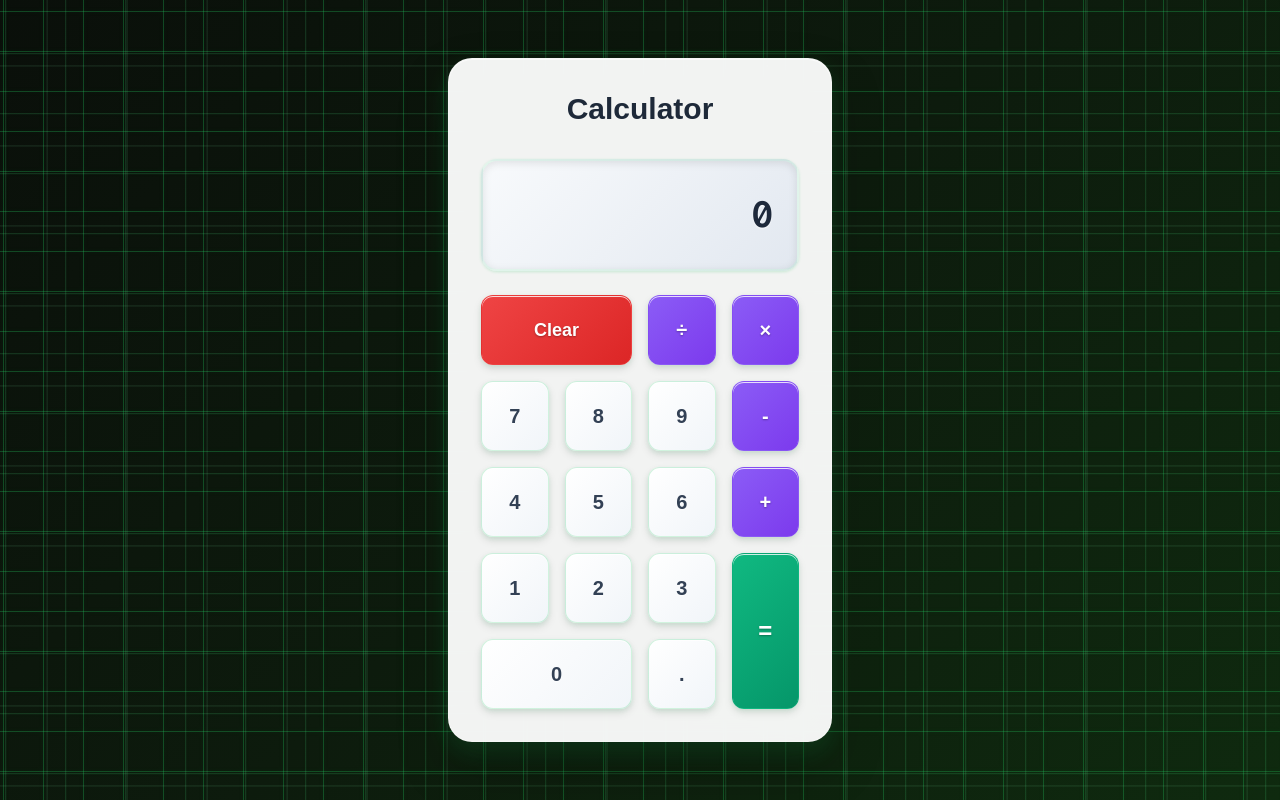
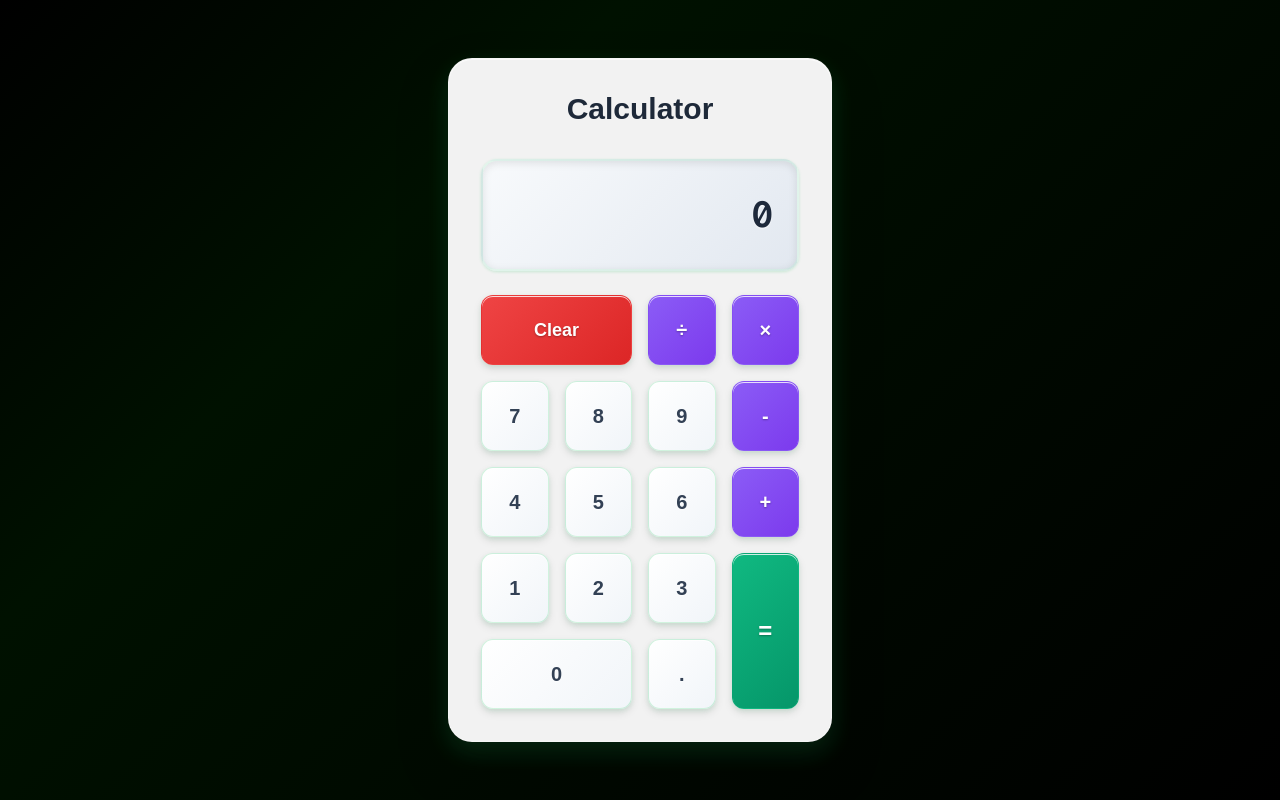
Before and after one commit to ns-test-org/calc, a Next.js app in the folder packages/new-web-app-room/: page / in a window 1280 px wide. Built offline with nearby package versions, Linux system fonts and the light colour scheme.

Commit message:
AI chat session: Updated code and files

```diff
--- a/packages/new-web-app-room/src/app/globals.css
+++ b/packages/new-web-app-room/src/app/globals.css
@@ -148,14 +148,14 @@ body {
   animation: bounce-horizontal 1.5s ease-in-out infinite;
 }
 
-/* Animated Neon Green Grid Background */
+/* Matrix Text Rain Background */
 .animated-grid-bg {
   position: fixed;
   top: 0;
   left: 0;
   width: 100vw;
   height: 100vh;
-  background: linear-gradient(135deg, #0a0f0a 0%, #0d1b0d 50%, #0f2a0f 100%);
+  background: linear-gradient(135deg, #000000 0%, #001100 30%, #000000 100%);
   z-index: -2;
 }
 
@@ -168,63 +168,62 @@ body {
   z-index: -1;
   pointer-events: none;
   overflow: hidden;
+  font-family: 'Courier New', monospace;
+  font-size: 14px;
+  color: #00ff41;
 }
 
-.grid-lines {
+.matrix-column {
   position: absolute;
-  width: 120%;
-  height: 120%;
-  top: -10%;
-  left: -10%;
-  background-image:
-    linear-gradient(rgba(34, 197, 94, 0.3) 1px, transparent 1px),
-    linear-gradient(90deg, rgba(34, 197, 94, 0.3) 1px, transparent 1px);
-  background-size: 40px 40px;
-  animation: gridSlide1 20s linear infinite;
-  filter: drop-shadow(0 0 2px rgba(34, 197, 94, 0.2));
+  top: -100vh;
+  white-space: nowrap;
+  animation: matrix-fall linear infinite;
+  text-shadow: 0 0 5px #00ff41;
+  opacity: 0.7;
+  line-height: 1.2;
 }
 
-.grid-lines-2 {
-  position: absolute;
-  width: 120%;
-  height: 120%;
-  top: -10%;
-  left: -10%;
-  background-image:
-    linear-gradient(rgba(74, 222, 128, 0.2) 1px, transparent 1px),
-    linear-gradient(90deg, rgba(74, 222, 128, 0.2) 1px, transparent 1px);
-  background-size: 60px 60px;
-  animation: gridSlide2 25s linear infinite reverse;
-  filter: drop-shadow(0 0 2px rgba(74, 222, 128, 0.15));
-}
+/* Matrix columns with different positions and timings */
+.matrix-column:nth-child(1) { left: 2%; animation-duration: 8s; animation-delay: 0s; }
+.matrix-column:nth-child(2) { left: 6%; animation-duration: 12s; animation-delay: 1s; }
+.matrix-column:nth-child(3) { left: 10%; animation-duration: 10s; animation-delay: 2s; }
+.matrix-column:nth-child(4) { left: 14%; animation-duration: 15s; animation-delay: 0.5s; }
+.matrix-column:nth-child(5) { left: 18%; animation-duration: 9s; animation-delay: 3s; }
+.matrix-column:nth-child(6) { left: 22%; animation-duration: 11s; animation-delay: 1.5s; }
+.matrix-column:nth-child(7) { left: 26%; animation-duration: 13s; animation-delay: 2.5s; }
+.matrix-column:nth-child(8) { left: 30%; animation-duration: 8s; animation-delay: 4s; }
+.matrix-column:nth-child(9) { left: 34%; animation-duration: 14s; animation-delay: 0.8s; }
+.matrix-column:nth-child(10) { left: 38%; animation-duration: 10s; animation-delay: 3.2s; }
+.matrix-column:nth-child(11) { left: 42%; animation-duration: 12s; animation-delay: 1.8s; }
+.matrix-column:nth-child(12) { left: 46%; animation-duration: 9s; animation-delay: 4.5s; }
+.matrix-column:nth-child(13) { left: 50%; animation-duration: 11s; animation-delay: 2.2s; }
+.matrix-column:nth-child(14) { left: 54%; animation-duration: 13s; animation-delay: 0.3s; }
+.matrix-column:nth-child(15) { left: 58%; animation-duration: 8s; animation-delay: 3.8s; }
+.matrix-column:nth-child(16) { left: 62%; animation-duration: 15s; animation-delay: 1.2s; }
+.matrix-column:nth-child(17) { left: 66%; animation-duration: 10s; animation-delay: 4.2s; }
+.matrix-column:nth-child(18) { left: 70%; animation-duration: 12s; animation-delay: 2.8s; }
+.matrix-column:nth-child(19) { left: 74%; animation-duration: 9s; animation-delay: 0.7s; }
+.matrix-column:nth-child(20) { left: 78%; animation-duration: 14s; animation-delay: 3.5s; }
+.matrix-column:nth-child(21) { left: 82%; animation-duration: 11s; animation-delay: 1.7s; }
+.matrix-column:nth-child(22) { left: 86%; animation-duration: 13s; animation-delay: 4.8s; }
+.matrix-column:nth-child(23) { left: 90%; animation-duration: 8s; animation-delay: 2.3s; }
+.matrix-column:nth-child(24) { left: 94%; animation-duration: 10s; animation-delay: 0.9s; }
 
-.grid-lines-3 {
-  position: absolute;
-  width: 120%;
-  height: 120%;
-  top: -10%;
-  left: -10%;
-  background-image:
-    linear-gradient(rgba(134, 239, 172, 0.15) 1px, transparent 1px),
-    linear-gradient(90deg, rgba(134, 239, 172, 0.15) 1px, transparent 1px);
-  background-size: 80px 80px;
-  animation: gridSlide3 30s linear infinite;
-  filter: drop-shadow(0 0 1px rgba(134, 239, 172, 0.1));
-}
-
-@keyframes gridSlide1 {
-  0% { transform: translate(0, 0); }
-  100% { transform: translate(40px, 40px); }
-}
-
-@keyframes gridSlide2 {
-  0% { transform: translate(0, 0); }
-  100% { transform: translate(-60px, -60px); }
-}
-
-@keyframes gridSlide3 {
-  0% { transform: translate(0, 0); }
-  100% { transform: translate(80px, -80px); }
+@keyframes matrix-fall {
+  0% {
+    transform: translateY(-100vh);
+    opacity: 0;
+  }
+  10% {
+    opacity: 0.7;
+  }
+  90% {
+    opacity: 0.7;
+  }
+  100% {
+    transform: translateY(100vh);
+    opacity: 0;
+  }
 }
 
 /* Enhanced Calculator Styling - Make it POP! */
--- a/packages/new-web-app-room/src/app/page.tsx
+++ b/packages/new-web-app-room/src/app/page.tsx
@@ -84,11 +84,32 @@ export default function Calculator() {
       {/* Fixed background */}
       <div className="animated-grid-bg" />
 
-      {/* Animated grid layers */}
+      {/* Matrix text rain */}
       <div className="animated-grid">
-        <div className="grid-lines" />
-        <div className="grid-lines-2" />
-        <div className="grid-lines-3" />
+        <div className="matrix-column">01001010<br/>11010110<br/>00110101<br/>10101001<br/>01110010<br/>11001100<br/>00101110<br/>10110011<br/>01001101<br/>11100001<br/>00011010<br/>10101111<br/>01110100<br/>11010010<br/>00101001<br/>10111000<br/>01001110<br/>11010101<br/>00110010<br/>10101100</div>
+        <div className="matrix-column">11010101<br/>00101110<br/>10110011<br/>01001101<br/>11100001<br/>00011010<br/>10101111<br/>01110100<br/>11010010<br/>00101001<br/>10111000<br/>01001110<br/>11010101<br/>00110010<br/>10101100<br/>01001010<br/>11010110<br/>00110101<br/>10101001<br/>01110010</div>
+        <div className="matrix-column">00110101<br/>10101001<br/>01110010<br/>11001100<br/>00101110<br/>10110011<br/>01001101<br/>11100001<br/>00011010<br/>10101111<br/>01110100<br/>11010010<br/>00101001<br/>10111000<br/>01001110<br/>11010101<br/>00110010<br/>10101100<br/>01001010<br/>11010110</div>
+        <div className="matrix-column">10110011<br/>01001101<br/>11100001<br/>00011010<br/>10101111<br/>01110100<br/>11010010<br/>00101001<br/>10111000<br/>01001110<br/>11010101<br/>00110010<br/>10101100<br/>01001010<br/>11010110<br/>00110101<br/>10101001<br/>01110010<br/>11001100<br/>00101110</div>
+        <div className="matrix-column">01110100<br/>11010010<br/>00101001<br/>10111000<br/>01001110<br/>11010101<br/>00110010<br/>10101100<br/>01001010<br/>11010110<br/>00110101<br/>10101001<br/>01110010<br/>11001100<br/>00101110<br/>10110011<br/>01001101<br/>11100001<br/>00011010<br/>10101111</div>
+        <div className="matrix-column">11010101<br/>00110010<br/>10101100<br/>01001010<br/>11010110<br/>00110101<br/>10101001<br/>01110010<br/>11001100<br/>00101110<br/>10110011<br/>01001101<br/>11100001<br/>00011010<br/>10101111<br/>01110100<br/>11010010<br/>00101001<br/>10111000<br/>01001110</div>
+        <div className="matrix-column">00101110<br/>10110011<br/>01001101<br/>11100001<br/>00011010<br/>10101111<br/>01110100<br/>11010010<br/>00101001<br/>10111000<br/>01001110<br/>11010101<br/>00110010<br/>10101100<br/>01001010<br/>11010110<br/>00110101<br/>10101001<br/>01110010<br/>11001100</div>
+        <div className="matrix-column">10101111<br/>01110100<br/>11010010<br/>00101001<br/>10111000<br/>01001110<br/>11010101<br/>00110010<br/>10101100<br/>01001010<br/>11010110<br/>00110101<br/>10101001<br/>01110010<br/>11001100<br/>00101110<br/>10110011<br/>01001101<br/>11100001<br/>00011010</div>
+        <div className="matrix-column">01001110<br/>11010101<br/>00110010<br/>10101100<br/>01001010<br/>11010110<br/>00110101<br/>10101001<br/>01110010<br/>11001100<br/>00101110<br/>10110011<br/>01001101<br/>11100001<br/>00011010<br/>10101111<br/>01110100<br/>11010010<br/>00101001<br/>10111000</div>
+        <div className="matrix-column">11010110<br/>00110101<br/>10101001<br/>01110010<br/>11001100<br/>00101110<br/>10110011<br/>01001101<br/>11100001<br/>00011010<br/>10101111<br/>01110100<br/>11010010<br/>00101001<br/>10111000<br/>01001110<br/>11010101<br/>00110010<br/>10101100<br/>01001010</div>
+        <div className="matrix-column">00011010<br/>10101111<br/>01110100<br/>11010010<br/>00101001<br/>10111000<br/>01001110<br/>11010101<br/>00110010<br/>10101100<br/>01001010<br/>11010110<br/>00110101<br/>10101001<br/>01110010<br/>11001100<br/>00101110<br/>10110011<br/>01001101<br/>11100001</div>
+        <div className="matrix-column">10111000<br/>01001110<br/>11010101<br/>00110010<br/>10101100<br/>01001010<br/>11010110<br/>00110101<br/>10101001<br/>01110010<br/>11001100<br/>00101110<br/>10110011<br/>01001101<br/>11100001<br/>00011010<br/>10101111<br/>01110100<br/>11010010<br/>00101001</div>
+        <div className="matrix-column">00110101<br/>10101001<br/>01110010<br/>11001100<br/>00101110<br/>10110011<br/>01001101<br/>11100001<br/>00011010<br/>10101111<br/>01110100<br/>11010010<br/>00101001<br/>10111000<br/>01001110<br/>11010101<br/>00110010<br/>10101100<br/>01001010<br/>11010110</div>
+        <div className="matrix-column">11001100<br/>00101110<br/>10110011<br/>01001101<br/>11100001<br/>00011010<br/>10101111<br/>01110100<br/>11010010<br/>00101001<br/>10111000<br/>01001110<br/>11010101<br/>00110010<br/>10101100<br/>01001010<br/>11010110<br/>00110101<br/>10101001<br/>01110010</div>
+        <div className="matrix-column">01110010<br/>11001100<br/>00101110<br/>10110011<br/>01001101<br/>11100001<br/>00011010<br/>10101111<br/>01110100<br/>11010010<br/>00101001<br/>10111000<br/>01001110<br/>11010101<br/>00110010<br/>10101100<br/>01001010<br/>11010110<br/>00110101<br/>10101001</div>
+        <div className="matrix-column">11100001<br/>00011010<br/>10101111<br/>01110100<br/>11010010<br/>00101001<br/>10111000<br/>01001110<br/>11010101<br/>00110010<br/>10101100<br/>01001010<br/>11010110<br/>00110101<br/>10101001<br/>01110010<br/>11001100<br/>00101110<br/>10110011<br/>01001101</div>
+        <div className="matrix-column">00101001<br/>10111000<br/>01001110<br/>11010101<br/>00110010<br/>10101100<br/>01001010<br/>11010110<br/>00110101<br/>10101001<br/>01110010<br/>11001100<br/>00101110<br/>10110011<br/>01001101<br/>11100001<br/>00011010<br/>10101111<br/>01110100<br/>11010010</div>
+        <div className="matrix-column">10101100<br/>01001010<br/>11010110<br/>00110101<br/>10101001<br/>01110010<br/>11001100<br/>00101110<br/>10110011<br/>01001101<br/>11100001<br/>00011010<br/>10101111<br/>01110100<br/>11010010<br/>00101001<br/>10111000<br/>01001110<br/>11010101<br/>00110010</div>
+        <div className="matrix-column">01001101<br/>11100001<br/>00011010<br/>10101111<br/>01110100<br/>11010010<br/>00101001<br/>10111000<br/>01001110<br/>11010101<br/>00110010<br/>10101100<br/>01001010<br/>11010110<br/>00110101<br/>10101001<br/>01110010<br/>11001100<br/>00101110<br/>10110011</div>
+        <div className="matrix-column">11010010<br/>00101001<br/>10111000<br/>01001110<br/>11010101<br/>00110010<br/>10101100<br/>01001010<br/>11010110<br/>00110101<br/>10101001<br/>01110010<br/>11001100<br/>00101110<br/>10110011<br/>01001101<br/>11100001<br/>00011010<br/>10101111<br/>01110100</div>
+        <div className="matrix-column">00110010<br/>10101100<br/>01001010<br/>11010110<br/>00110101<br/>10101001<br/>01110010<br/>11001100<br/>00101110<br/>10110011<br/>01001101<br/>11100001<br/>00011010<br/>10101111<br/>01110100<br/>11010010<br/>00101001<br/>10111000<br/>01001110<br/>11010101</div>
+        <div className="matrix-column">10101001<br/>01110010<br/>11001100<br/>00101110<br/>10110011<br/>01001101<br/>11100001<br/>00011010<br/>10101111<br/>01110100<br/>11010010<br/>00101001<br/>10111000<br/>01001110<br/>11010101<br/>00110010<br/>10101100<br/>01001010<br/>11010110<br/>00110101</div>
+        <div className="matrix-column">10110011<br/>01001101<br/>11100001<br/>00011010<br/>10101111<br/>01110100<br/>11010010<br/>00101001<br/>10111000<br/>01001110<br/>11010101<br/>00110010<br/>10101100<br/>01001010<br/>11010110<br/>00110101<br/>10101001<br/>01110010<br/>11001100<br/>00101110</div>
+        <div className="matrix-column">01110100<br/>11010010<br/>00101001<br/>10111000<br/>01001110<br/>11010101<br/>00110010<br/>10101100<br/>01001010<br/>11010110<br/>00110101<br/>10101001<br/>01110010<br/>11001100<br/>00101110<br/>10110011<br/>01001101<br/>11100001<br/>00011010<br/>10101111</div>
       </div>
 
       {/* Main content */}
```
